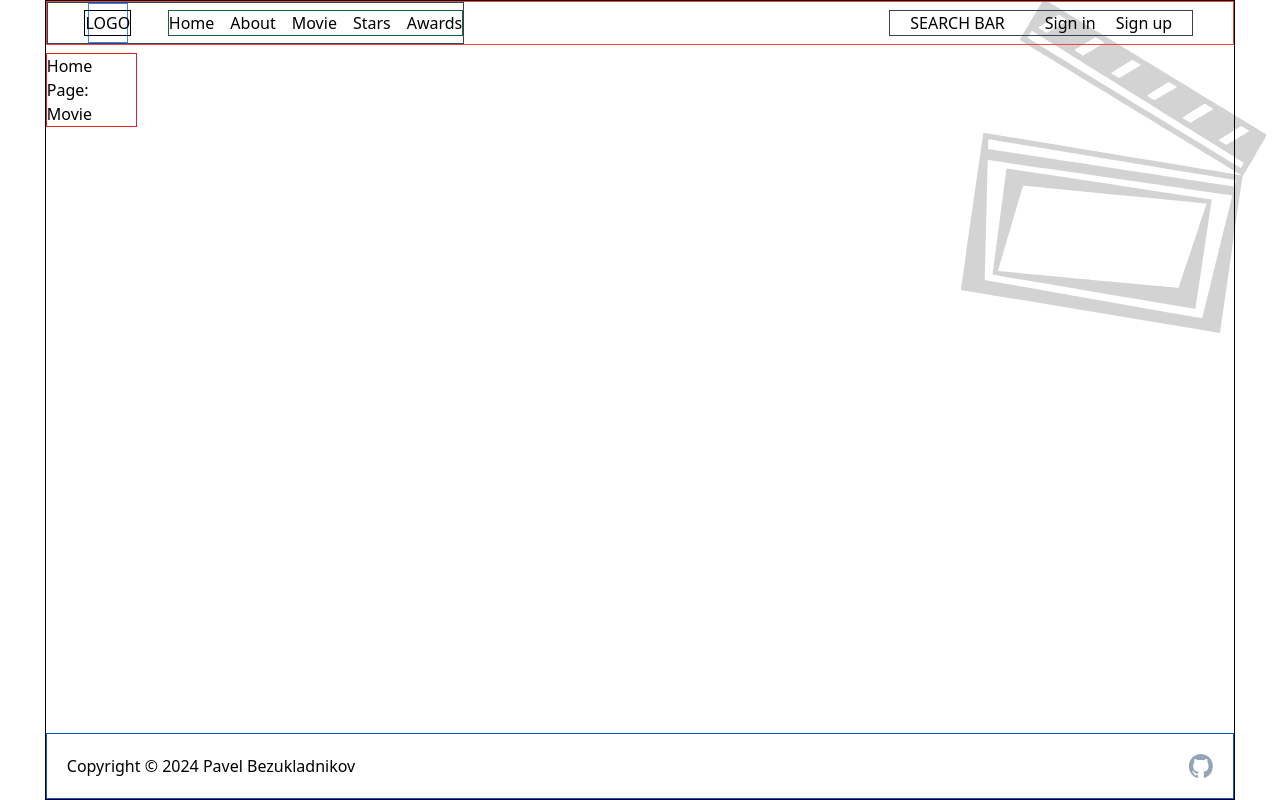
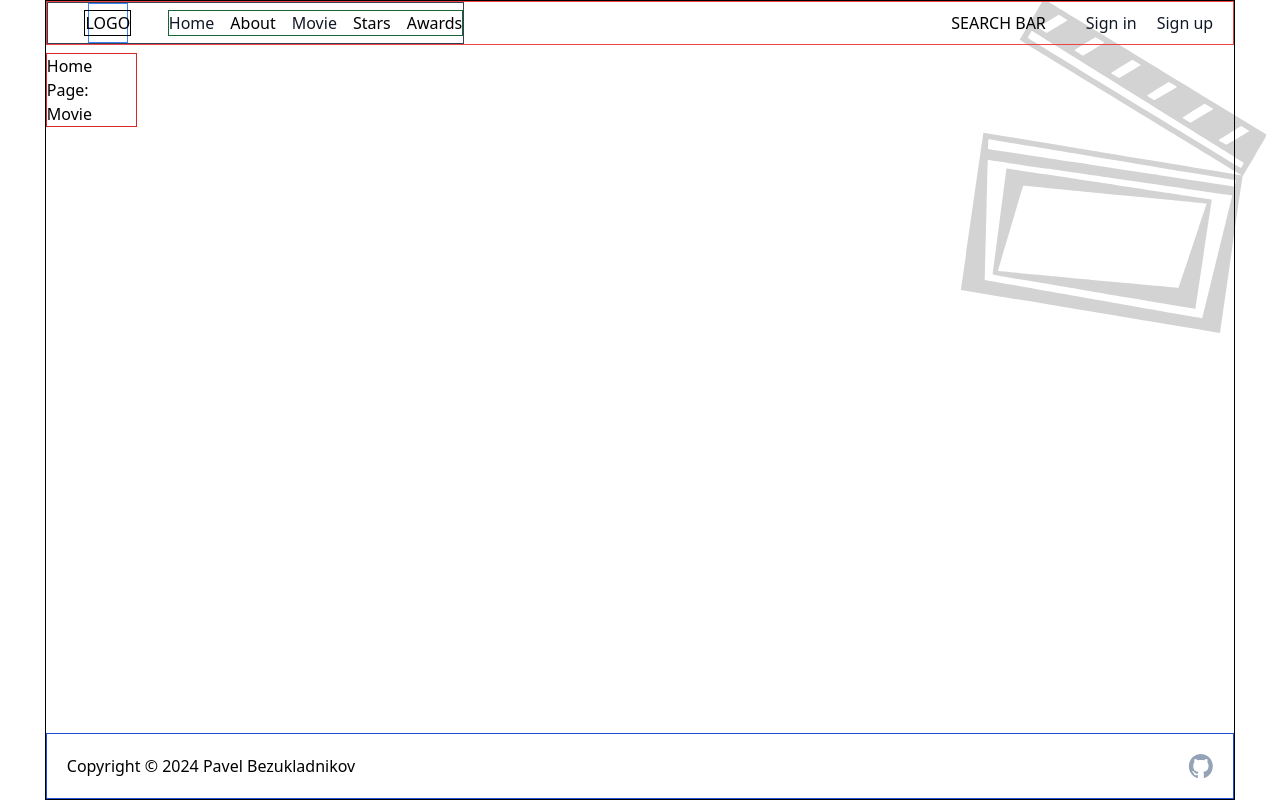
Before and after one commit to PavelAB/MovieTS, a React (Vite) app: page / in a window 1280 px wide. Built offline with nearby package versions, Linux system fonts and the light colour scheme; no server answers.

Commit message:
Add some CSS in Header and CustomNavLink

```diff
--- a/src/components/Header/Header.tsx
+++ b/src/components/Header/Header.tsx
@@ -40,7 +40,7 @@ const Header: React.FC = () => {
                 </div>
             </div>
 
-            <div className="flex justify-between items-center border border-gray-700 mr-10">
+            <div className="flex justify-between items-center">
                 <div className="mr-10 ml-5">
                     SEARCH BAR
                 </div>
@@ -56,7 +56,11 @@ const Header: React.FC = () => {
                         </div>
                         :
                         <div className="flex justify-center items-center mr-5">
-                            <p onClick={logOut}>Sign out</p>
+                            <button
+                                className="bg-white hover:bg-gray-100 text-gray-800 px-1 border border-gray-400 rounded shadow"
+                                onClick={logOut}>
+                                    Sign out
+                            </button>
                         </div>
                 }
             </div>
--- a/src/components/Link/CustomNavLink.tsx
+++ b/src/components/Link/CustomNavLink.tsx
@@ -10,7 +10,7 @@ const CustomNavLinks: React.FC<CustomNavLinksProps> = ({to, text}) => {
     return (
         <NavLink
             to={to}
-            className={({ isActive, isPending }) => isPending ? "pending" : isActive ? "active" : ""}>
+            className={({ isActive, isPending }) => `${isPending ? "pending" : isActive ? "active" : ""} no-underline text-gray-900 hover:text-gray-400`}>
             {text}
         </NavLink>
     )
```
